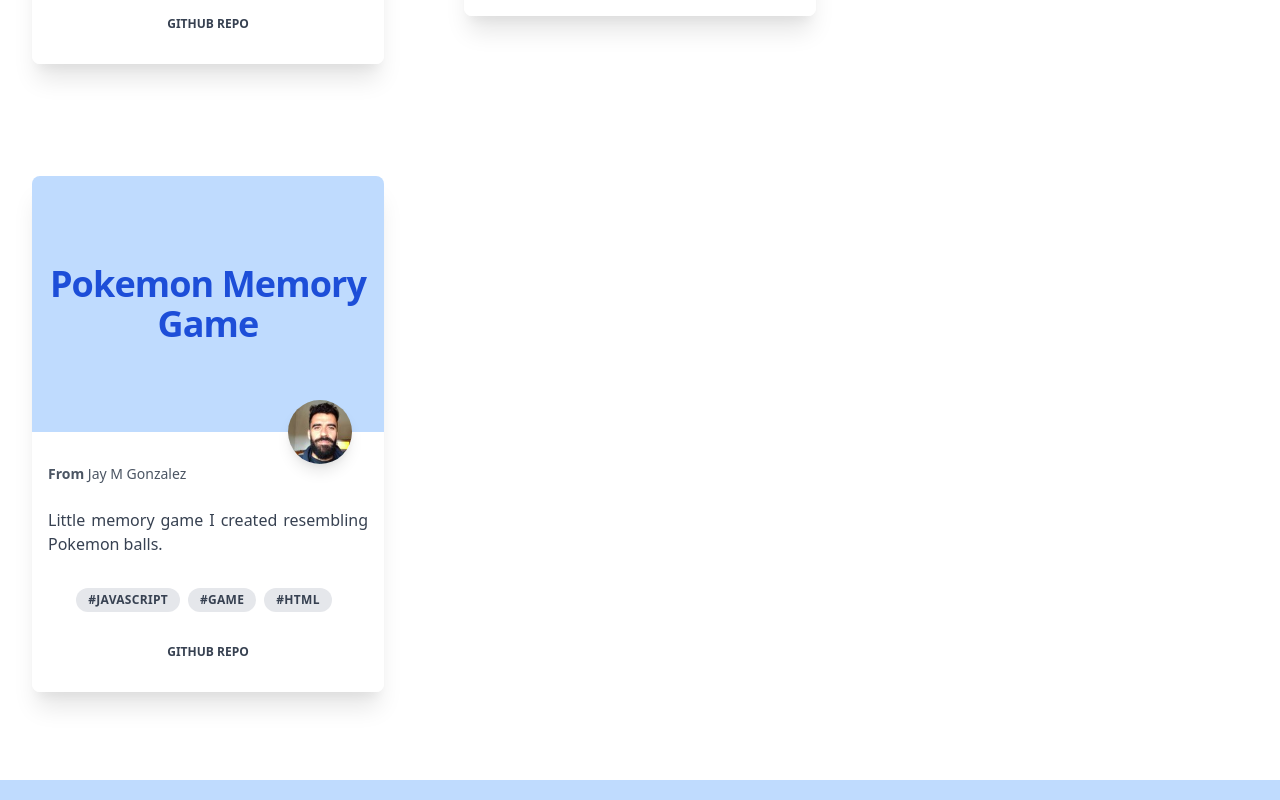
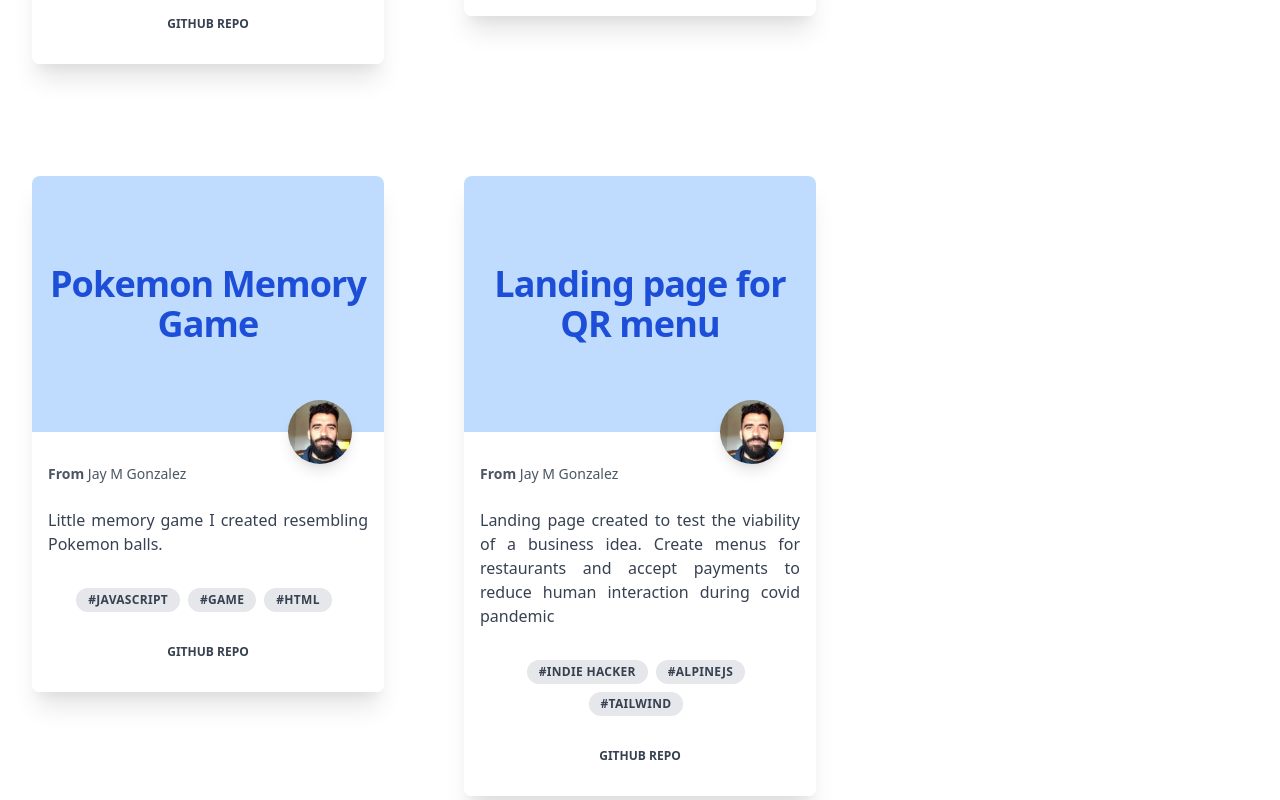
Before and after one commit to jaymgonzalez/my-site-react, a React (Create React App) app: page /projects in a window 1280 px wide. Shown: the part 1380-2180 px from the top of the page. Built offline with nearby package versions, Linux system fonts and the light colour scheme.

Commit message:
add links to tailwind img project + .env to gitignore

```diff
--- a/src/components/CVPage.js
+++ b/src/components/CVPage.js
@@ -4,7 +4,7 @@
 const CVPage = () => {
   return (
     <div>
-      <img src={img} alt="My CV" />
+      <img className="mx-auto" src={img} alt="My CV" />
     </div>
   )
 }
--- a/src/data/projects-data.json
+++ b/src/data/projects-data.json
@@ -38,8 +38,8 @@
     },
     {
       "title": "Image Search App with Tailwind",
-      "github_link": "https://github.com/liteljaime/course-lookup-app",
-      "project_link": "Address to check the work",
+      "github_link": "https://github.com/liteljaime/image-serach-tailwind",
+      "project_link": "https://img-project.jaymgonzalez.com/",
       "author": "Jay M Gonzalez",
       "description": "Image search App getting information from API in pixabay searching keywords against tags at the main site where all the pictures are stored.",
       "tags": [
@@ -83,6 +83,18 @@
         "Game",
         "HTML"
       ]
+    },
+    {
+      "title": "Landing page for QR menu",
+      "github_link": "https://github.com/liteljaime/restaurant-covid-menu",
+      "project_link": "https://landing.jaymgonzalez.com",
+      "author": "Jay M Gonzalez",
+      "description": "Landing page created to test the viability of a business idea. Create menus for restaurants and accept payments to reduce human interaction during covid pandemic",
+      "tags": [
+        "indie hacker",
+        "AlpineJS",
+        "Tailwind"
+      ]
     }
   ]
 }
```
Also changed, not shown: 2 other files (tests, documents, lock files or other folders).
